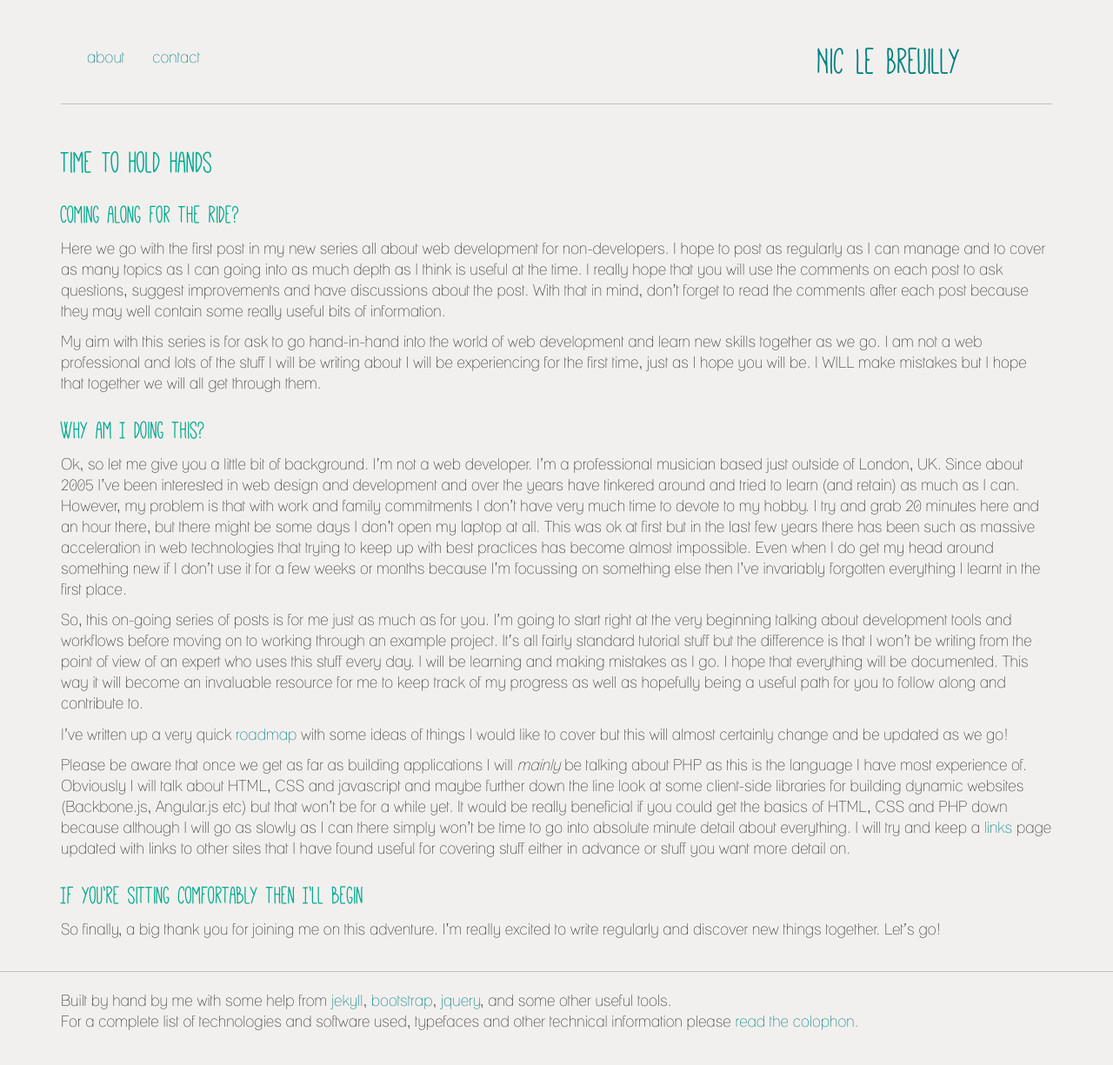
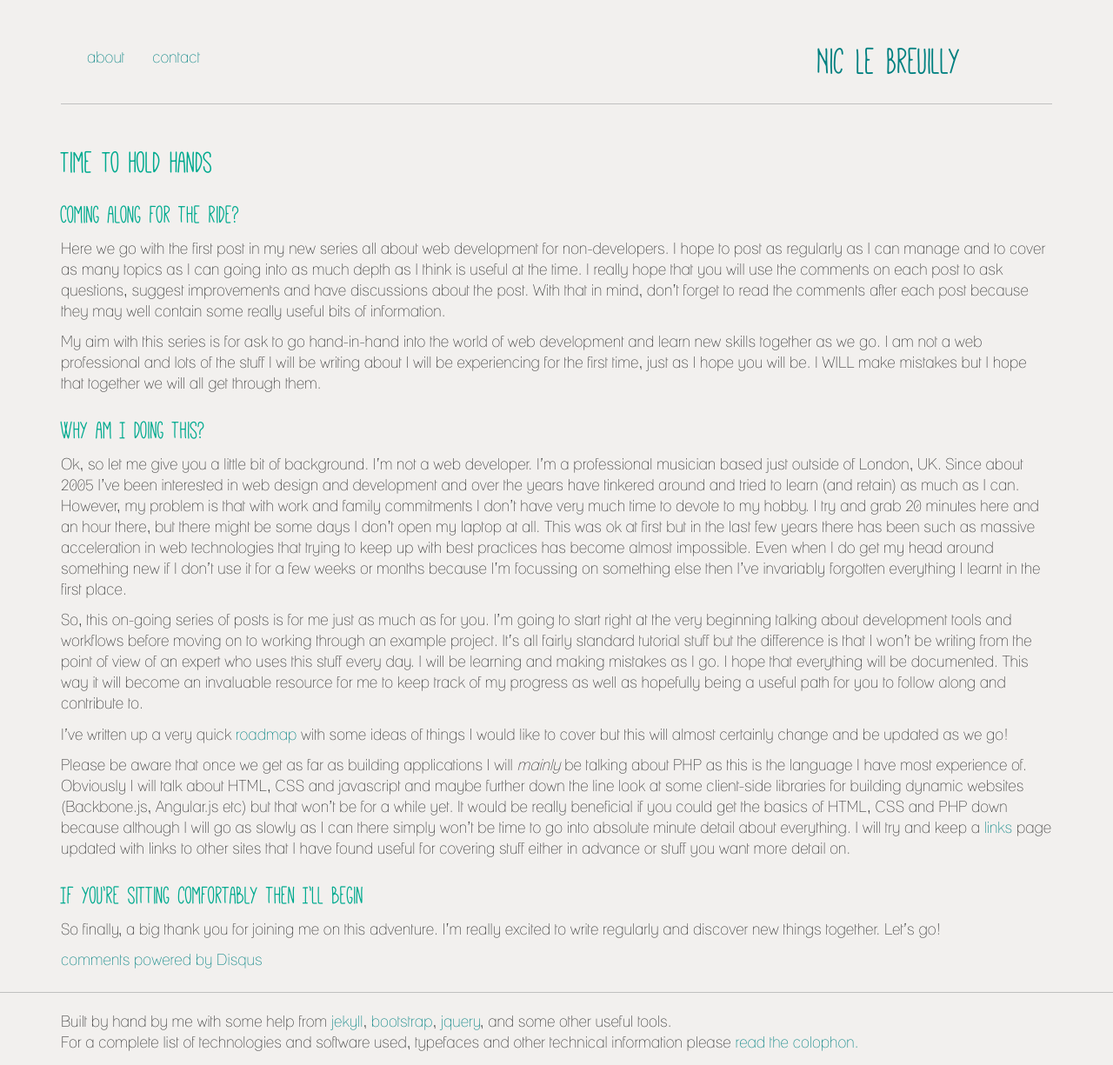
Before and after one commit to musonic/nicleb_old, a Jekyll site: the page built from _posts/2014-02-02-Time-to-hold-hands.md, in a window 1280 px wide. Shown: the whole page at 87% size. Built offline with Jekyll 4.4.1, drawn with Linux system fonts in a browser that asks for light colours; comment, search, counter and statistics services are not loaded; before the commit the page ends 1201 px from its top, so only the background shows below that; some of the changed lines change nothing that is shown.

Commit message:
Added disqus code

```diff
--- a/_layouts/post.html
+++ b/_layouts/post.html
@@ -1,8 +1,24 @@
 ---
 layout: default
+published: true
 ---
+
 <h2>{{ page.title }}</h2>
 
 <div class="post">
 {{ content }}
 </div>
+<div id="disqus_thread"></div>
+    <script type="text/javascript">
+        /* * * CONFIGURATION VARIABLES: EDIT BEFORE PASTING INTO YOUR WEBPAGE * * */
+        var disqus_shortname = 'nicleb'; // required: replace example with your forum shortname
+
+        /* * * DON'T EDIT BELOW THIS LINE * * */
+        (function() {
+            var dsq = document.createElement('script'); dsq.type = 'text/javascript'; dsq.async = true;
+            dsq.src = '//' + disqus_shortname + '.disqus.com/embed.js';
+            (document.getElementsByTagName('head')[0] || document.getElementsByTagName('body')[0]).appendChild(dsq);
+        })();
+    </script>
+    <noscript>Please enable JavaScript to view the <a href="http://disqus.com/?ref_noscript">comments powered by Disqus.</a></noscript>
+    <a href="http://disqus.com" class="dsq-brlink">comments powered by <span class="logo-disqus">Disqus</span></a>
```
